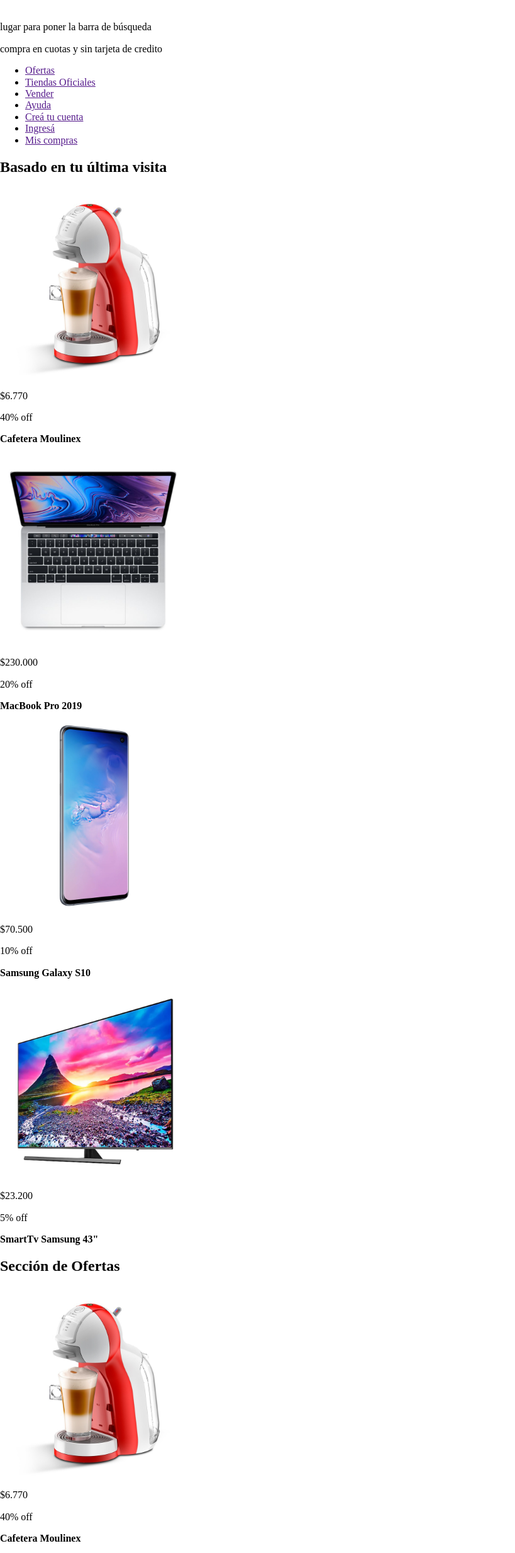
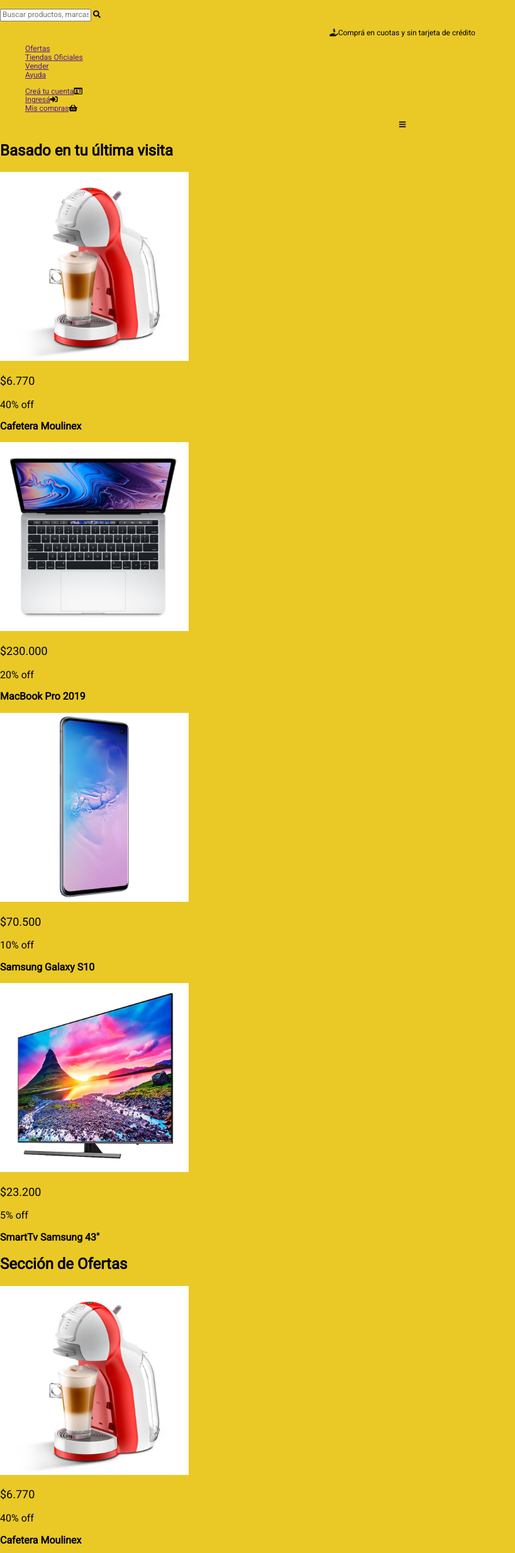
Before and after one commit to Lakril/mercadoLibreDH, a website: page views/index.html in a window 1280 px wide. Shown: the top 2466 px of the page at 63% size, without its empty margins (0-819 px from the left). Drawn offline with Linux system fonts and the light colour scheme; files whose address does not match are found by name.

Commit message:
Done step 1

```diff
--- a/public/CSS/styles.css
+++ b/public/CSS/styles.css
@@ -0,0 +1,34 @@
+body {
+    background-color: #EAC926;
+    font-family: 'Roboto', sans-serif;
+    font-size: 12px;
+}
+
+/* & Header------------------------------------------ */
+header p {
+    text-align: center;
+}
+
+h2 {
+    font-size: 24px;
+}
+ul {
+    list-style: none;
+}
+
+.burger-menu {
+    text-align: center;
+}
+
+
+/* & main --------------------------------------------*/
+section .price {
+    font-size: 18px;
+}
+
+section .discount {
+    font-size: 16px;
+}
+section .description {
+    font-size: 16px;
+}
--- a/views/index.html
+++ b/views/index.html
@@ -3,29 +3,50 @@
   <head>
     <meta charset="UTF-8" />
     <meta name="viewport" content="width=device-width, initial-scale=1.0" />
-    <link rel="stylesheet" href="/CSS/normalize.css">
-    <link rel="stylesheet" href="/CSS/styles.css">
+
+    <link
+      href="https://fonts.googleapis.com/css2?family=Roboto&display=swap"
+      rel="stylesheet"
+    />
+    <link
+      rel="stylesheet"
+      href="https://cdnjs.cloudflare.com/ajax/libs/font-awesome/5.15.3/css/all.min.css"
+      integrity="sha512-iBBXm8fW90+nuLcSKlbmrPcLa0OT92xO1BIsZ+ywDWZCvqsWgccV3gFoRBv0z+8dLJgyAHIhR35VZc2oM/gI1w=="
+      crossorigin="anonymous"
+      referrerpolicy="no-referrer"
+    />
+    <link rel="stylesheet" href="/CSS/normalize.css" />
+    <link rel="stylesheet" href="/CSS/styles.css" />
     <title>Document</title>
   </head>
   <body>
     <header>
-      <img src="images/logo-mercado-liebre.svg" alt="" />
-      <p>lugar para poner la barra de búsqueda</p>
-      <p>compra en cuotas y sin tarjeta de credito</p>
+      <div class="logo">
+        <img src="images/logo-mercado-liebre.svg" alt="" width="200" />
+      </div>
+      <input type="text" placeholder="Buscar productos, marcas" />
+      <i class="fas fa-search"></i>
+      <p><i class="fas fa-hand-holding-usd"></i>Comprá en cuotas y sin tarjeta de crédito</p>
+
       <nav>
         <ul>
           <li><a href="">Ofertas</a></li>
           <li><a href="">Tiendas Oficiales</a></li>
           <li><a href="">Vender</a></li>
           <li><a href="">Ayuda</a></li>
-          <li><a href="">Creá tu cuenta</a></li>
-          <li><a href="">Ingresá</a></li>
-          <li><a href="">Mis compras</a></li>
+        </ul>
+        <ul>
+          <li><a href="">Creá tu cuenta</a><i class="far fa-id-card"></i></li>
+          <li><a href="">Ingresá</a><i class="fas fa-sign-in-alt"></i></li>
+          <li><a href="">Mis compras</a><i class="fas fa-shopping-basket"></i></li>
         </ul>
       </nav>
+      <div class="burger-menu">
+        <i class="fas fa-bars"></i>
+      </div>
     </header>
     <main>
-      <section>
+      <section class="items">
         <h2>Basado en tu última visita</h2>
         <!-- cafetera -->
         <img
@@ -33,31 +54,31 @@
           alt="cafetera"
           width="300"
         />
-        <p>$6.770</p>
-        <p>40% off</p>
-        <p><b>Cafetera Moulinex</b></p>
+        <p class="price">$6.770</p>
+        <p class="discount">40% off</p>
+        <p class="description"><b>Cafetera Moulinex</b></p>
         <!-- Macbook -->
         <img
           src="images/img-macbook-pro-2019.jpg"
           alt="img-macbook-pro-2019"
           width="300"
         />
-        <p>$230.000</p>
-        <p>20% off</p>
-        <p><b>MacBook Pro 2019</b></p>
+        <p class="price">$230.000</p>
+        <p class="discount">20% off</p>
+        <p class="description"><b>MacBook Pro 2019</b></p>
         <!-- cellphone -->
         <img src="images/img-samsung-galaxy-s10.jpg" alt="" width="300" />
-        <p>$70.500</p>
-        <p>10% off</p>
-        <p><b>Samsung Galaxy S10</b></p>
+        <p class="price">$70.500</p>
+        <p class="discount">10% off</p>
+        <p class="description"><b>Samsung Galaxy S10</b></p>
         <!-- TV -->
         <img src="images/img-tv-samsung-smart.jpg" alt="" width="300" />
-        <p>$23.200</p>
-        <p>5% off</p>
-        <p><b>SmartTv Samsung 43"</b></p>
+        <p class="price">$23.200</p>
+        <p class="discount">5% off</p>
+        <p class="description"><b>SmartTv Samsung 43"</b></p>
       </section>
 
-      <section>
+      <section class="items">
         <h2>Sección de Ofertas</h2>
         <!-- cafetera -->
         <img
@@ -65,28 +86,28 @@
           alt="cafetera"
           width="300"
         />
-        <p>$6.770</p>
-        <p>40% off</p>
-        <p><b>Cafetera Moulinex</b></p>
+        <p class="price">$6.770</p>
+        <p class="discount">40% off</p>
+        <p class="description"><b>Cafetera Moulinex</b></p>
         <!-- Macbook -->
         <img
           src="images/img-macbook-pro-2019.jpg"
           alt="img-macbook-pro-2019"
           width="300"
         />
-        <p>$230.000</p>
-        <p>20% off</p>
-        <p><b>MacBook Pro 2019</b></p>
+        <p class="price">$230.000</p>
+        <p class="discount">20% off</p>
+        <p class="description"><b>MacBook Pro 2019</b></p>
         <!-- cellphone -->
         <img src="images/img-samsung-galaxy-s10.jpg" alt="" width="300" />
-        <p>$70.500</p>
-        <p>10% off</p>
-        <p><b>Samsung Galaxy S10</b></p>
+        <p class="price">$70.500</p>
+        <p class="discount">10% off</p>
+        <p class="description"><b>Samsung Galaxy S10</b></p>
         <!-- TV -->
         <img src="images/img-tv-samsung-smart.jpg" alt="" width="300" />
-        <p>$23.200</p>
-        <p>5% off</p>
-        <p><b>SmartTv Samsung 43"</b></p>
+        <p class="price">$23.200</p>
+        <p class="discount">5% off</p>
+        <p class="description"><b>SmartTv Samsung 43"</b></p>
       </section>
     </main>
     <footer>
```
